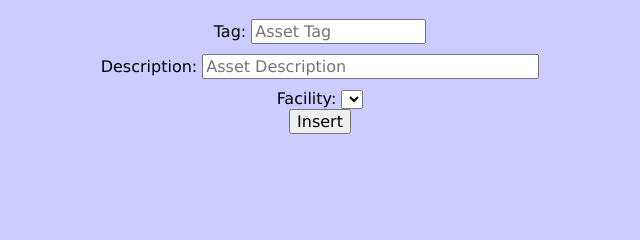
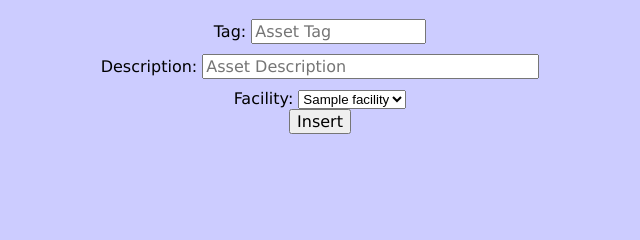
Before and after one commit to cvikupitz/OSNAP, a Flask app: page /add_asset in a window 1280 px wide. Shown: the part 210-450 px from the top of the page, without its empty margins (320-960 px from the left). Run offline with Flask 2, Linux system fonts and the light colour scheme; a database or web service that is not in the repository returns one stand-in record (values such as "Sample title"); lists and menus that the app fills with data are empty; some libraries are stand-ins or nearby versions.

Commit message:
Updated app

```diff
--- a/src/app.py
+++ b/src/app.py
@@ -144,19 +144,30 @@ the database.
 """
 @app.route('/add_asset', methods = ['GET', 'POST'])
 def add_asset():
+
+    # Loads the assets page.
     if (request.method == 'GET'):
         cur.execute("SELECT * FROM assets")
         res = cur.fetchall()
-        return render_template('add_asset.html', assets = res)
+        cur.execute("SELECT * FROM facilities")
+        res2 = cur.fetchall()
+        return render_template('add_asset.html', assets = res, facilities = res2)
+
+    # User enters an asset into the database.
     else:
-        if ('tag' in request.form and 'desc' in request.form):
-            entries = (request.form['tag'], request.form['desc'])
+        if ('tag' in request.form and 'desc' in request.form and 'facility' in request.form):
+            entries = (request.form['tag'], request.form['desc'], request.form['facility'])
+            if (entries[2] == ""):
+                session['message'] = "Null Facility: You must select a facility for the asset."
+                return redirect(url_for('dashboard_redirect'))
 
+            # The asset tag already exists, redirect with error message.
             cur.execute("SELECT * FROM assets WHERE tag=%s", entries[:1])
             if (cur.fetchone() != None):
                 session['message'] = "Duplicate Entry: There's already an asset with that tag."
                 return redirect(url_for('dashboard_redirect'))
 
+            # Inserts the asset into the database.
             else:
                 cur.execute("INSERT INTO assets (tag, description) VALUES (%s, %s)", entries)
                 conn.commit()
--- a/src/templates/add_asset.html
+++ b/src/templates/add_asset.html
@@ -48,7 +48,7 @@ HTML file for adding an asset to the system..
 				Description: <input type="text" name="desc" size=36 placeholder="Asset Description" maxlength=80/></br>
 				Facility: <select name="facility">
 					{% for fac in facilities %}
-						<strong><option value={{fac}}> {{ fac }} </option></strong>
+						<strong><option value={{fac}}> {{ fac[1] }} </option></strong>
 					{% endfor %}
 				</select><br>
 				<input type="submit" value="Insert"/>
```
